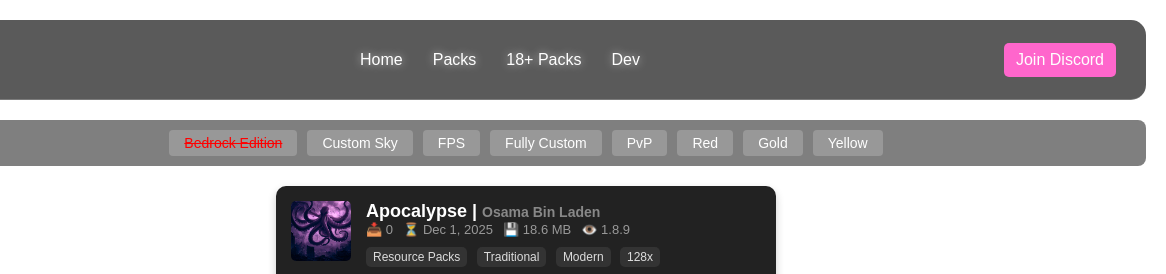
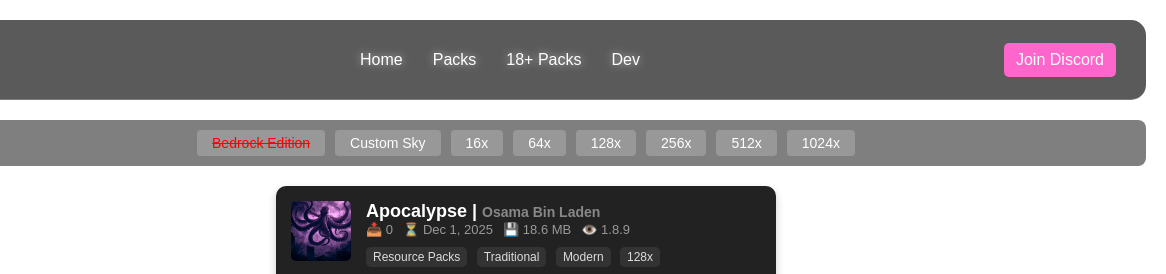
Before and after one commit to Player1ggs/RPW.com, a plain HTML site: page packs.html in a window 1280 px wide. Shown: the top 274 px of the page, 114-1280 px from the left. Drawn offline with Linux system fonts and the light colour scheme.

Commit message:
Update packs.html

```diff
--- a/packs.html
+++ b/packs.html
@@ -218,12 +218,12 @@
     <div class="tag-bar">
         <a href="#" class="tag"><strike style="color: red;">Bedrock Edition</strike></a>
         <a href="#" class="tag">Custom Sky</a>
-        <a href="#" class="tag">FPS</a>
-        <a href="#" class="tag">Fully Custom</a>
-        <a href="#" class="tag">PvP</a>
-        <a href="#" class="tag">Red</a>
-        <a href="#" class="tag">Gold</a>
-        <a href="#" class="tag">Yellow</a>
+        <a href="#" class="tag">16x</a>
+        <a href="#" class="tag">64x</a>
+        <a href="#" class="tag">128x</a>
+        <a href="#" class="tag">256x</a>
+        <a href="#" class="tag">512x</a>
+        <a href="#" class="tag">1024x</a>
     </div>
 
     <!-- Resource Pack Card -->
```
